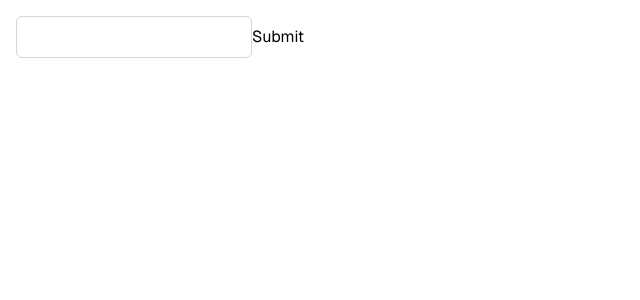
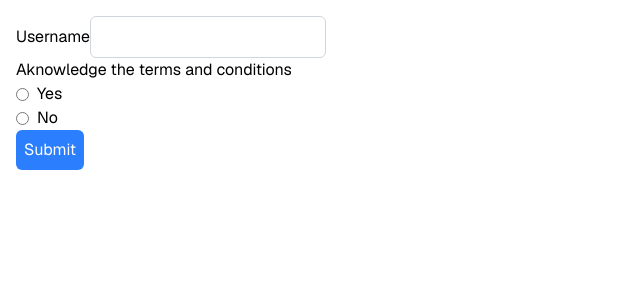
Before and after one commit to alekspanteli/learn-react-dev-next-js, a Next.js app: page / in a window 1280 px wide. Shown: the top 300 px of the page, without its empty margins (0-640 px from the left). Built offline with nearby package versions, Linux system fonts and the light colour scheme.

Commit message:
Enhance Home page form by adding acknowledgement radio buttons and improving username input handling, streamlining user interaction and data capture.

```diff
--- a/app/page.tsx
+++ b/app/page.tsx
@@ -3,21 +3,61 @@
 import { FormEvent } from "react";
 
 export default function Home() {
-
   function handleSubmit(e: FormEvent<HTMLFormElement>) {
     e.preventDefault();
     const formData = new FormData(e.target as HTMLFormElement);
-    const username = formData.get("username") as string;
-    console.log(username);
+    const entries = Object.fromEntries(formData.entries());
+    const username = entries.username?.toString().trim() ?? "";
+    const acknowledgement = entries.acknowledgement ?? null;
+
+    console.log({ username, acknowledgement });
+
     e.currentTarget.reset();
-
   }
 
   return (
     <>
       <form onSubmit={handleSubmit}>
-        <input className="border border-gray-300 rounded-md p-2" type="text" name="username" />
-        <button type="submit">Submit</button>
+        <div>
+          <label htmlFor="username">Username</label>
+          <input
+            className="border border-gray-300 rounded-md p-2"
+            type="text"
+            name="username"
+            id="username"
+            autoComplete="name"
+          />
+        </div>
+        <div>
+          <p>Aknowledge the terms and conditions</p>
+          <div className="flex items-center gap-2">
+            <input
+              type="radio"
+              id="yes"
+              name="acknowledgement"
+              value="yes"
+              className="accent-red-500"
+              required
+            />
+            <label htmlFor="yes">Yes</label>
+          </div>
+          <div className="flex items-center gap-2">
+            <input
+              type="radio"
+              id="no"
+              name="acknowledgement"
+              value="no"
+              className="accent-red-500"
+            />
+            <label htmlFor="no">No</label>
+          </div>
+        </div>
+        <button
+          className="bg-blue-500 text-white rounded-md p-2 cursor-pointer"
+          type="submit"
+        >
+          Submit
+        </button>
       </form>
     </>
   );
```
